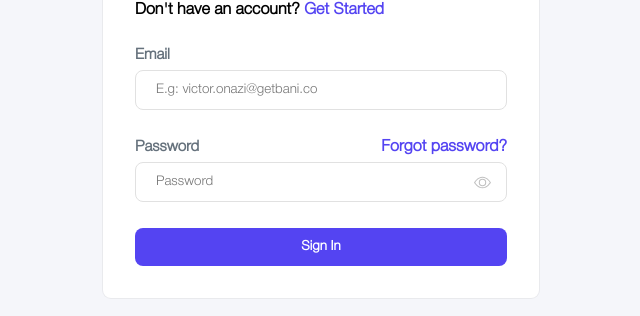
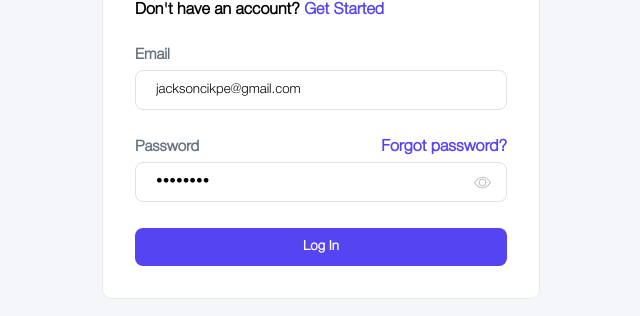
Before and after one commit to jacksonikpe/frontend-task, a React (Create React App) app: page / in a window 1280 px wide. Shown: the part 222-538 px from the top of the page, without its empty margins (319-959 px from the left). Built offline with nearby package versions, Linux system fonts and the light colour scheme.

Commit message:
added loader to login page

```diff
--- a/package.json
+++ b/package.json
@@ -9,6 +9,7 @@
     "react": "^18.2.0",
     "react-dom": "^18.2.0",
     "react-icons": "^4.7.1",
+    "react-loader-spinner": "^5.3.4",
     "react-router-dom": "^6.7.0",
     "react-scripts": "5.0.1",
     "sass": "^1.57.1",
--- a/src/components/login-form/login-form.component.jsx
+++ b/src/components/login-form/login-form.component.jsx
@@ -1,12 +1,13 @@
 import React, { useState } from "react";
 import { Navigate } from "react-router-dom";
+import { Bars } from "react-loader-spinner";
 
 import { ReactComponent as Eye } from "../../assets/img/eye.svg";
 import "./login-form.style.scss";
 
 const LoginForm = () => {
-  const [email, setEmail] = useState("");
-  const [password, setPassword] = useState("");
+  const [email, setEmail] = useState("jacksoncikpe@gmail.com");
+  const [password, setPassword] = useState("Hello123");
   const [loading, setLoading] = useState(false);
   const [redirect, setRedirect] = useState(false);
 
@@ -52,7 +53,19 @@ const LoginForm = () => {
           <Eye className="eye" />
         </div>
         <button type="submit" className="loginButton">
-          {loading ? "Loading..." : "Sign In"}
+          {loading ? (
+            <Bars
+              height="17"
+              width="17"
+              color="#fff"
+              ariaLabel="bars-loading"
+              wrapperStyle={{}}
+              wrapperClass=""
+              visible={true}
+            />
+          ) : (
+            "Log In"
+          )}
         </button>
       </div>
     </form>
--- a/src/components/login-form/login-form.style.scss
+++ b/src/components/login-form/login-form.style.scss
@@ -81,6 +81,9 @@ input:-webkit-autofill {
 // login button
 
 .loginButton {
+  display: flex;
+  justify-content: center;
+  align-items: center;
   margin-top: 2em;
   padding: 12px 20px;
   border-radius: 8px;
```
Also changed, not shown: 1 other file (tests, documents, lock files or other folders).
